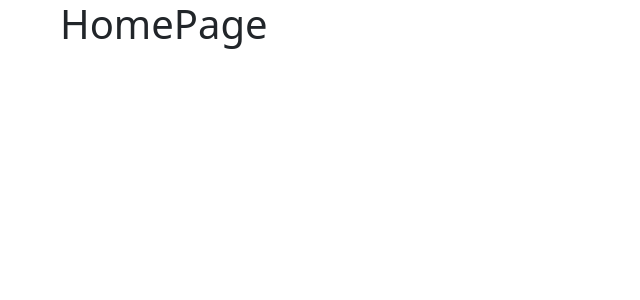
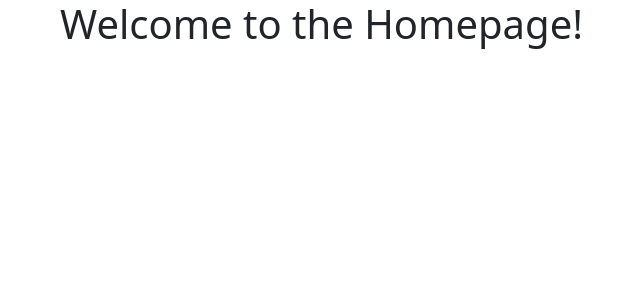
Before and after one commit to robkarrr/StarWars-Encyclopedia, a React (Create React App) app: page / in a window 1280 px wide. Shown: the top 300 px of the page, without its empty margins (22-662 px from the left). Built offline with nearby package versions, Linux system fonts and the light colour scheme.

Commit message:
Not hard coded anymore

```diff
--- a/src/App.jsx
+++ b/src/App.jsx
@@ -1,5 +1,8 @@
 import Container from 'react-bootstrap/Container'
 import { Routes, Route } from 'react-router-dom'
+import HomePage from './pages/HomePage'
+import Films from './pages/Films'
+import People from './pages/People'
 import 'bootstrap/dist/css/bootstrap.css'
 import './App.css'
 
@@ -8,11 +11,11 @@ const App = () => {
 	return (
 		<div id="App">
 			<Container>
-				<Routes>
-					<Route path="/" element={<h1>HomePage</h1>} />
-					<Route path="/people" element={<h1>People</h1>} />
-					<Route path="/films" element={<h1>FilmsPage</h1>} />
-				</Routes>
+				  <Routes>
+              <Route path="/" element={<HomePage />} />
+              <Route path="/people" element={<People />} />
+              <Route path="/films" element={<Films />} />
+			  	</Routes>
 			</Container>
 		</div>
 	)
--- a/src/pages/Films.jsx
+++ b/src/pages/Films.jsx
@@ -2,7 +2,9 @@
 
     const Films = () => {
     return (
-        <div>Films</div>
+        <div>
+            <h1>Films Page!</h1>
+        </div>
     )
     }
 
--- a/src/pages/HomePage.jsx
+++ b/src/pages/HomePage.jsx
@@ -2,7 +2,9 @@
 
     const HomePage = () => {
     return (
-        <div>HomePage</div>
+        <div>
+            <h1>Welcome to the Homepage!</h1>
+        </div>
     )
     }
 
--- a/src/pages/People.jsx
+++ b/src/pages/People.jsx
@@ -2,7 +2,9 @@
 
     const People = () => {
     return (
-        <div>People</div>
+        <div>
+            <h1>People Page!</h1>
+        </div>
     )
     }
 
```
